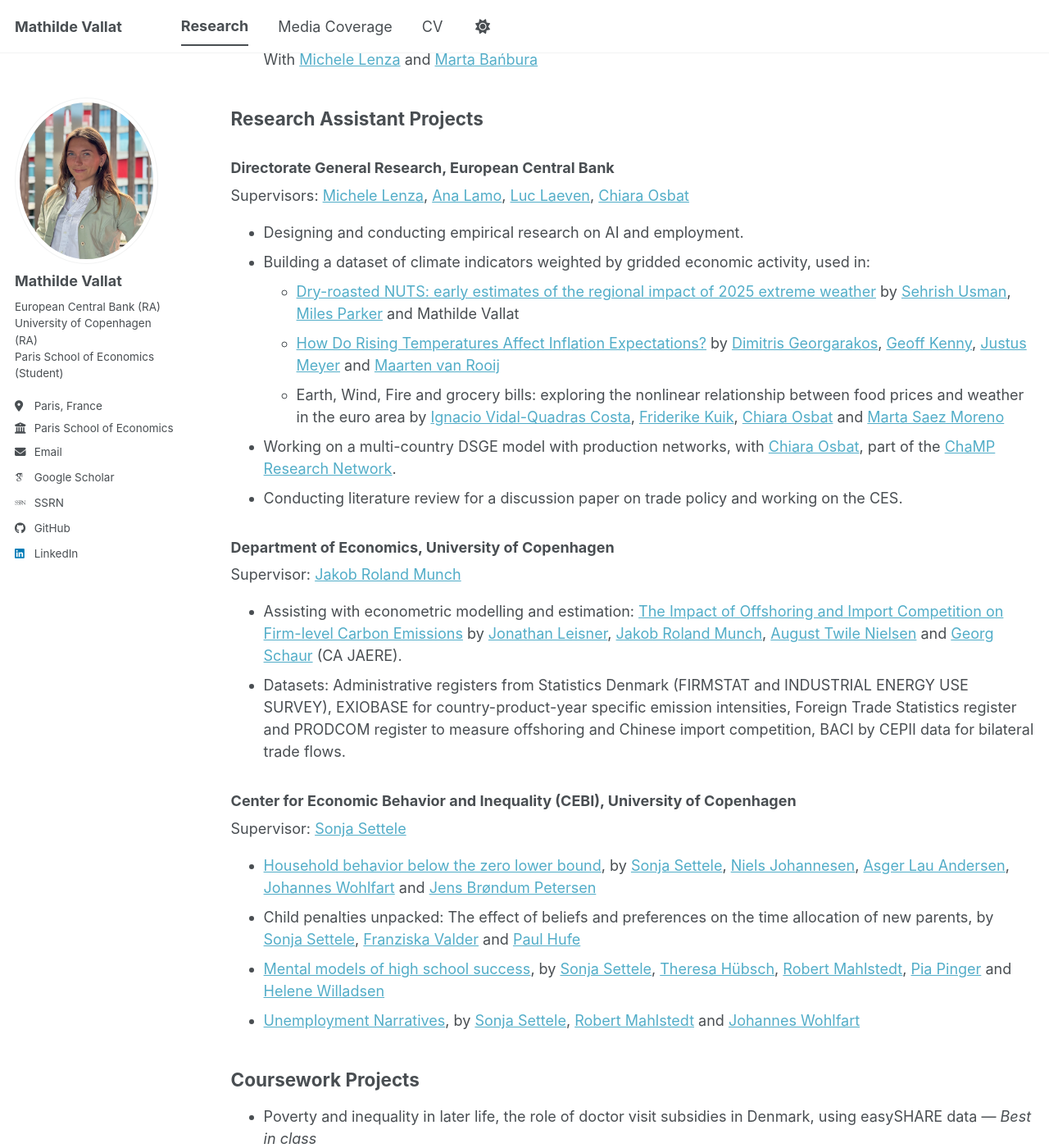
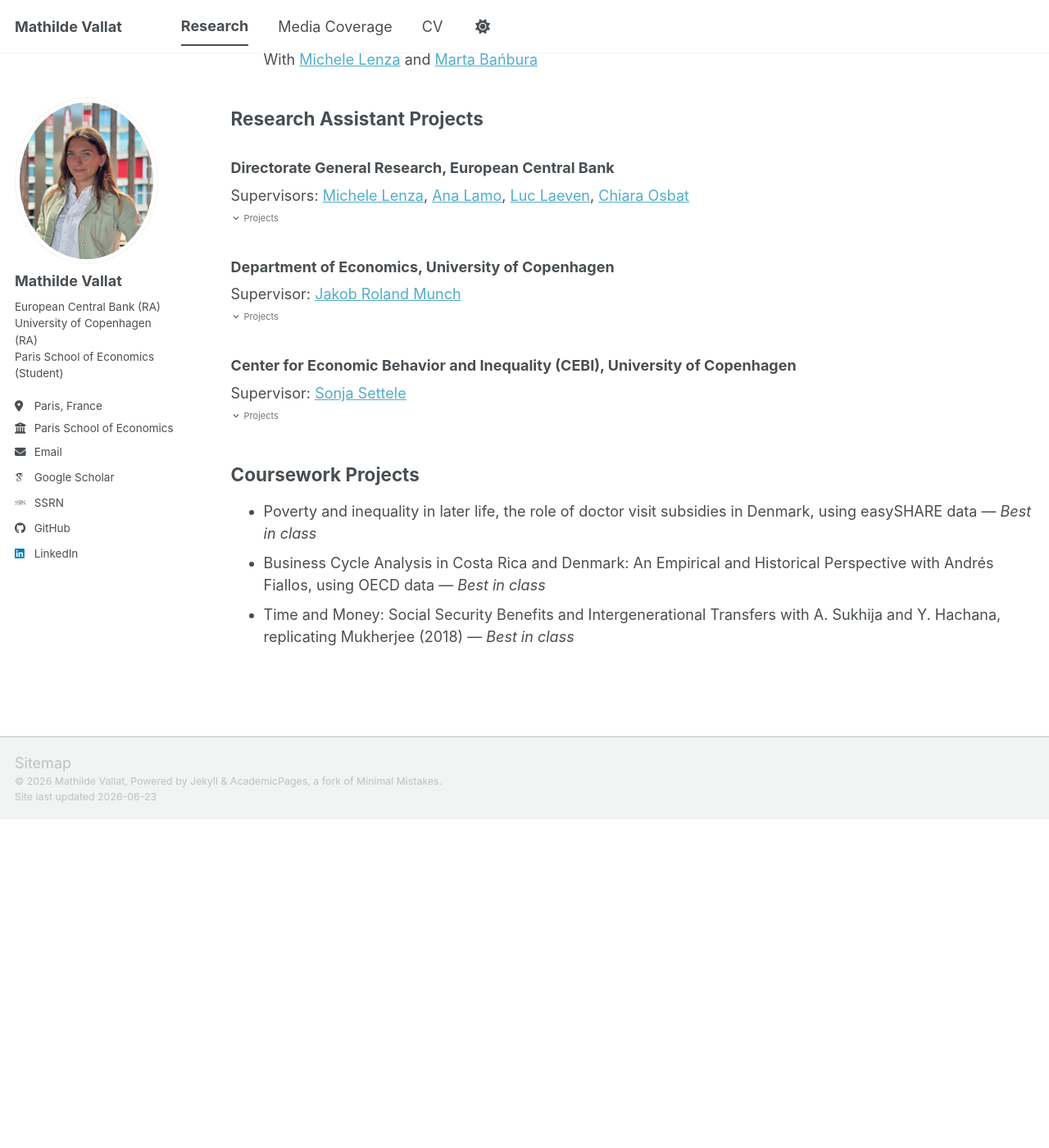
Before and after one commit to MathildeVallat/mathildevallat.github.io, a Jekyll site: the page built from _pages/publications.html, in a window 1280 px wide and 1400 px high, scrolled down 426 px. Shown: the whole window at 82% size. Built offline with Jekyll 4.4.1, drawn with Linux system fonts in a browser that asks for light colours; some web fonts are replaced; a script bundle is joined from its source files by our own code; library files that are not in the unit come from our copies; after the commit the page ends 1425 px from its top, so only the background shows below that.

Commit message:
toggle research

```diff
--- a/_pages/publications.html
+++ b/_pages/publications.html
@@ -29,10 +29,44 @@ You can also find my articles on <a href="https://scholar.google.com/citations?u
 
 <h2>Research Assistant Projects</h2>
 
+<style>
+.ra-toggle-btn {
+  display: inline-flex;
+  align-items: center;
+  gap: 4px;
+  background: none;
+  border: none;
+  padding: 0;
+  cursor: pointer;
+  color: #6c757d;
+  font-size: 11px;
+  font-family: inherit;
+  margin-top: 4px;
+}
+.ra-toggle-btn svg {
+  transition: transform 0.2s;
+  width: 12px;
+  height: 12px;
+}
+.ra-toggle-btn[aria-expanded="true"] svg {
+  transform: rotate(180deg);
+}
+.ra-projects-content {
+  margin-top: 8px;
+}
+</style>
+
 <h3>Directorate General Research, European Central Bank</h3>
 
 Supervisors: <a href="https://scholar.google.com/citations?user=mFbACM8AAAAJ&hl=en">Michele Lenza</a>, <a href="https://cepr.org/about/people/ana-lamo">Ana Lamo</a>, <a href="https://sites.google.com/site/laevenl/home">Luc Laeven</a>, <a href="https://chiaraosbat.github.io/about.html">Chiara Osbat</a>
 
+<br>
+<button class="ra-toggle-btn" aria-expanded="false" aria-controls="ecb-projects" onclick="raToggle(this,'ecb-projects')">
+  <svg viewBox="0 0 16 16" fill="none" stroke="currentColor" stroke-width="2" aria-hidden="true"><polyline points="4 6 8 10 12 6"/></svg>
+  Projects
+</button>
+
+<div id="ecb-projects" class="ra-projects-content" hidden>
 <ul>
   <li>Designing and conducting empirical research on AI and employment.</li>
   <li>Building a dataset of climate indicators weighted by gridded economic activity, used in:
@@ -45,26 +79,51 @@ Supervisors: <a href="https://scholar.google.com/citations?user=mFbACM8AAAAJ&hl=
   <li>Working on a multi-country DSGE model with production networks, with <a href="https://chiaraosbat.github.io/about.html">Chiara Osbat</a>, part of the <a href="https://www.ecb.europa.eu/pub/research-networks/html/champ.en.html">ChaMP Research Network</a>.</li>
   <li>Conducting literature review for a discussion paper on trade policy and working on the CES.</li>
 </ul>
+</div>
 
 <h3>Department of Economics, University of Copenhagen</h3>
 
 Supervisor: <a href="https://sites.google.com/view/jakob-roland-munch">Jakob Roland Munch</a>
 
+<br>
+<button class="ra-toggle-btn" aria-expanded="false" aria-controls="ku-projects" onclick="raToggle(this,'ku-projects')">
+  <svg viewBox="0 0 16 16" fill="none" stroke="currentColor" stroke-width="2" aria-hidden="true"><polyline points="4 6 8 10 12 6"/></svg>
+  Projects
+</button>
+
+<div id="ku-projects" class="ra-projects-content" hidden>
 <ul>
   <li>Assisting with econometric modelling and estimation: <a href="/files/Globalization and Emissions March 2026.pdf">The Impact of Offshoring and Import Competition on Firm-level Carbon Emissions</a> by <a href="https://researchprofiles.ku.dk/en/persons/jonathan-leisner">Jonathan Leisner</a>, <a href="https://sites.google.com/view/jakob-roland-munch">Jakob Roland Munch</a>, <a href="https://dors.dk/medarbejdere/august-twile-nielsen">August Twile Nielsen</a> and <a href="https://sites.google.com/site/georgschaur/home">Georg Schaur</a> (CA JAERE).</li>
   <li>Datasets: Administrative registers from Statistics Denmark (FIRMSTAT and INDUSTRIAL ENERGY USE SURVEY), EXIOBASE for country-product-year specific emission intensities, Foreign Trade Statistics register and PRODCOM register to measure offshoring and Chinese import competition, BACI by CEPII data for bilateral trade flows.</li>
 </ul>
+</div>
 
 <h3>Center for Economic Behavior and Inequality (CEBI), University of Copenhagen</h3>
 
 Supervisor: <a href="https://sites.google.com/prod/view/sonjasettele/startseite">Sonja Settele</a>
 
+<br>
+<button class="ra-toggle-btn" aria-expanded="false" aria-controls="cebi-projects" onclick="raToggle(this,'cebi-projects')">
+  <svg viewBox="0 0 16 16" fill="none" stroke="currentColor" stroke-width="2" aria-hidden="true"><polyline points="4 6 8 10 12 6"/></svg>
+  Projects
+</button>
+
+<div id="cebi-projects" class="ra-projects-content" hidden>
 <ul>
   <li><a href="#">Household behavior below the zero lower bound</a>, by <a href="https://sites.google.com/prod/view/sonjasettele/startseite">Sonja Settele</a>, <a href="https://researchprofiles.ku.dk/en/persons/niels-johannesen">Niels Johannesen</a>, <a href="https://sites.google.com/site/asgerlauandersen/">Asger Lau Andersen</a>, <a href="https://sites.google.com/site/johanneswohlfartecon/home">Johannes Wohlfart</a> and <a href="https://researchprofiles.ku.dk/en/persons/jens-br%C3%B8ndum-petersen/">Jens Brøndum Petersen</a></li>
   <li>Child penalties unpacked: The effect of beliefs and preferences on the time allocation of new parents, by <a href="https://sites.google.com/prod/view/sonjasettele/startseite">Sonja Settele</a>, <a href="https://sites.google.com/view/franziskavalder/research">Franziska Valder</a> and <a href="https://www.paulhufe.net/">Paul Hufe</a></li>
   <li><a href="https://www.ifo.de/DocDL/cesifo1_wp12497.pdf">Mental models of high school success</a>, by <a href="https://sites.google.com/prod/view/sonjasettele/startseite">Sonja Settele</a>, <a href="https://sites.google.com/view/theresahuebsch">Theresa Hübsch</a>, <a href="http://www.robertmahlstedt.com/">Robert Mahlstedt</a>, <a href="https://sites.google.com/site/piapinger/home">Pia Pinger</a> and <a href="https://sites.google.com/site/helenewilladsen/home">Helene Willadsen</a></li>
   <li><a href="https://www.econ.ku.dk/cebi/publikationer/working-papers/CEBI_WP_06-26.pdf">Unemployment Narratives</a>, by <a href="https://sites.google.com/prod/view/sonjasettele/startseite">Sonja Settele</a>, <a href="http://www.robertmahlstedt.com/">Robert Mahlstedt</a> and <a href="https://sites.google.com/site/johanneswohlfartecon/home">Johannes Wohlfart</a></li>
 </ul>
+</div>
+
+<script>
+function raToggle(btn, id) {
+  var expanded = btn.getAttribute('aria-expanded') === 'true';
+  btn.setAttribute('aria-expanded', String(!expanded));
+  document.getElementById(id).hidden = expanded;
+}
+</script>
 
 <h2>Coursework Projects</h2>
 
```
